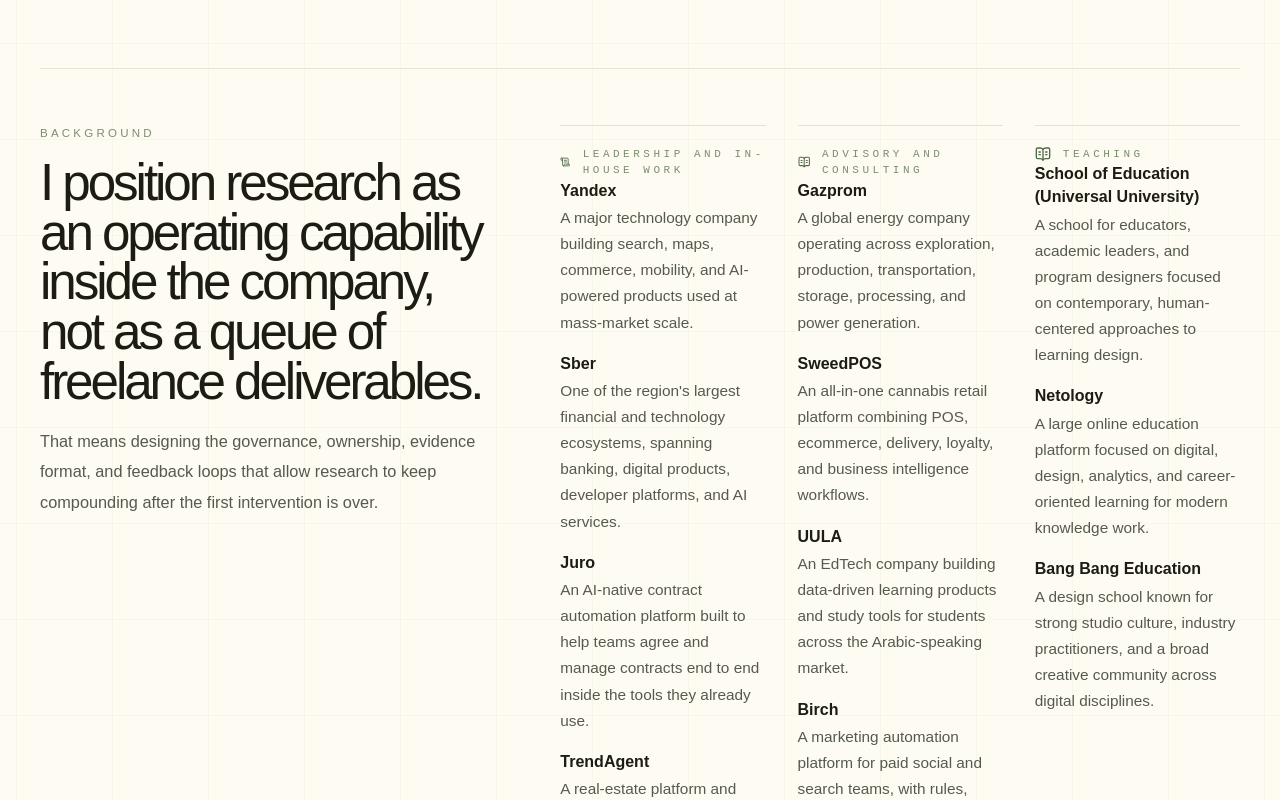
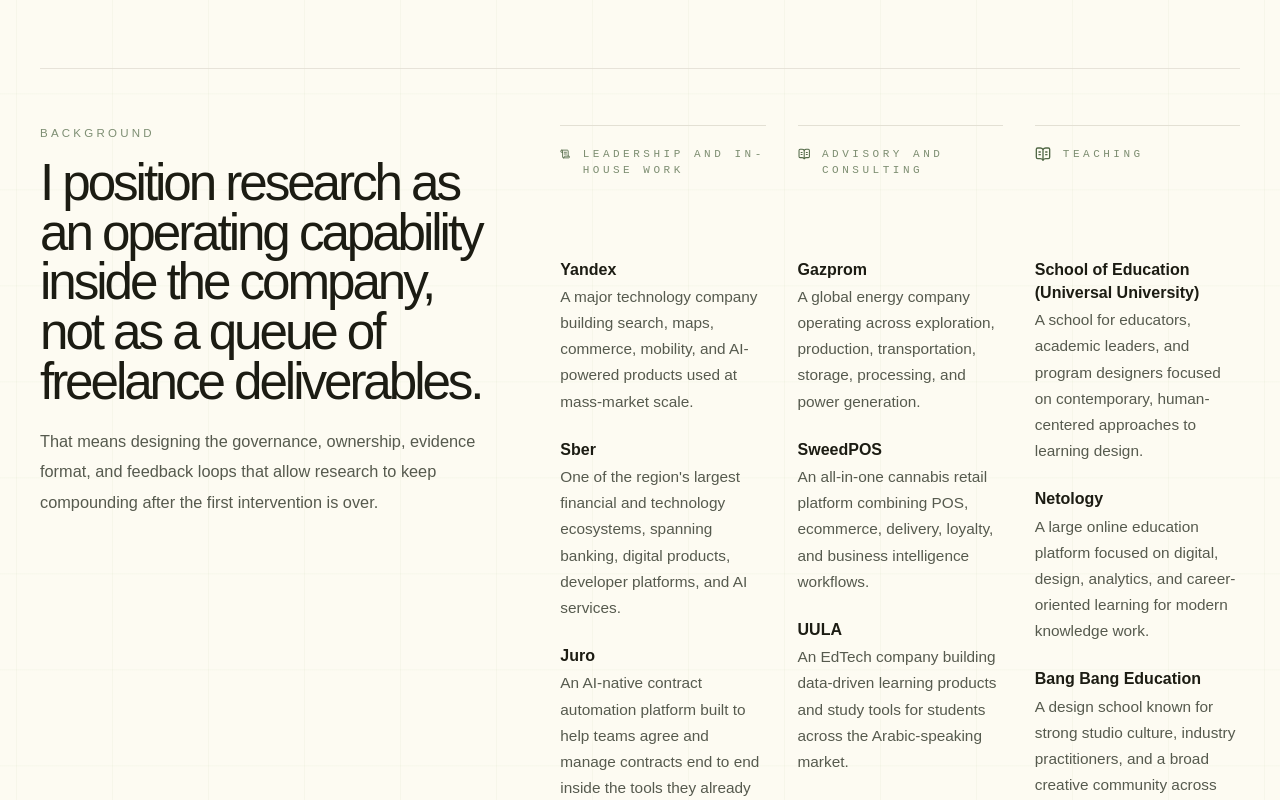
Before and after one commit to AFenin/feninwork, a React (Vite) app: page / in a window 1280 px wide. Shown: the part 3460-4260 px from the top of the page. Built offline with nearby package versions, Linux system fonts and the light colour scheme.

Commit message:
Adjust background column spacing

```diff
--- a/src/App.css
+++ b/src/App.css
@@ -183,18 +183,25 @@
 }
 
 .list-block {
+  display: flex;
+  flex-direction: column;
   border-top: 1px solid color-mix(in oklab, var(--border) 92%, transparent);
   padding-top: 1.25rem;
 }
 
+.list-header {
+  min-height: 4.8rem;
+  align-items: flex-start;
+}
+
 .detail-list {
   list-style: none;
-  margin: 0;
+  margin: 1.2rem 0 0;
   padding: 0;
 }
 
 .detail-item + .detail-item {
-  margin-top: 1rem;
+  margin-top: 1.45rem;
 }
 
 .detail-name {
@@ -209,6 +216,16 @@
   font-size: 0.96rem;
   line-height: 1.7;
   color: var(--muted-foreground);
+}
+
+@media (min-width: 768px) {
+  .list-header {
+    min-height: 5.4rem;
+  }
+
+  .detail-list {
+    margin-top: 1.6rem;
+  }
 }
 
 .article-link {
--- a/src/App.tsx
+++ b/src/App.tsx
@@ -494,7 +494,7 @@
 
           <div className="grid gap-8 md:grid-cols-3">
             <div className="list-block">
-              <div className="flex items-center gap-3 text-primary">
+              <div className="list-header flex items-center gap-3 text-primary">
                 <ScrollText className="size-4" />
                 <p className="font-mono text-[11px] uppercase tracking-[0.32em] text-primary/75">
                   Leadership and in-house work
@@ -511,7 +511,7 @@
             </div>
 
             <div className="list-block">
-              <div className="flex items-center gap-3 text-primary">
+              <div className="list-header flex items-center gap-3 text-primary">
                 <BookOpenText className="size-4" />
                 <p className="font-mono text-[11px] uppercase tracking-[0.32em] text-primary/75">
                   Advisory and consulting
@@ -528,7 +528,7 @@
             </div>
 
             <div className="list-block">
-              <div className="flex items-center gap-3 text-primary">
+              <div className="list-header flex items-center gap-3 text-primary">
                 <BookOpenText className="size-4" />
                 <p className="font-mono text-[11px] uppercase tracking-[0.32em] text-primary/75">
                   Teaching
@@ -632,9 +632,6 @@
                 Message on LinkedIn
                 <ExternalLink className="size-4" />
               </a>
-              <p className="text-sm text-muted-foreground">
-                nerocorax@gmail.com
-              </p>
             </div>
           </div>
         </section>
```
